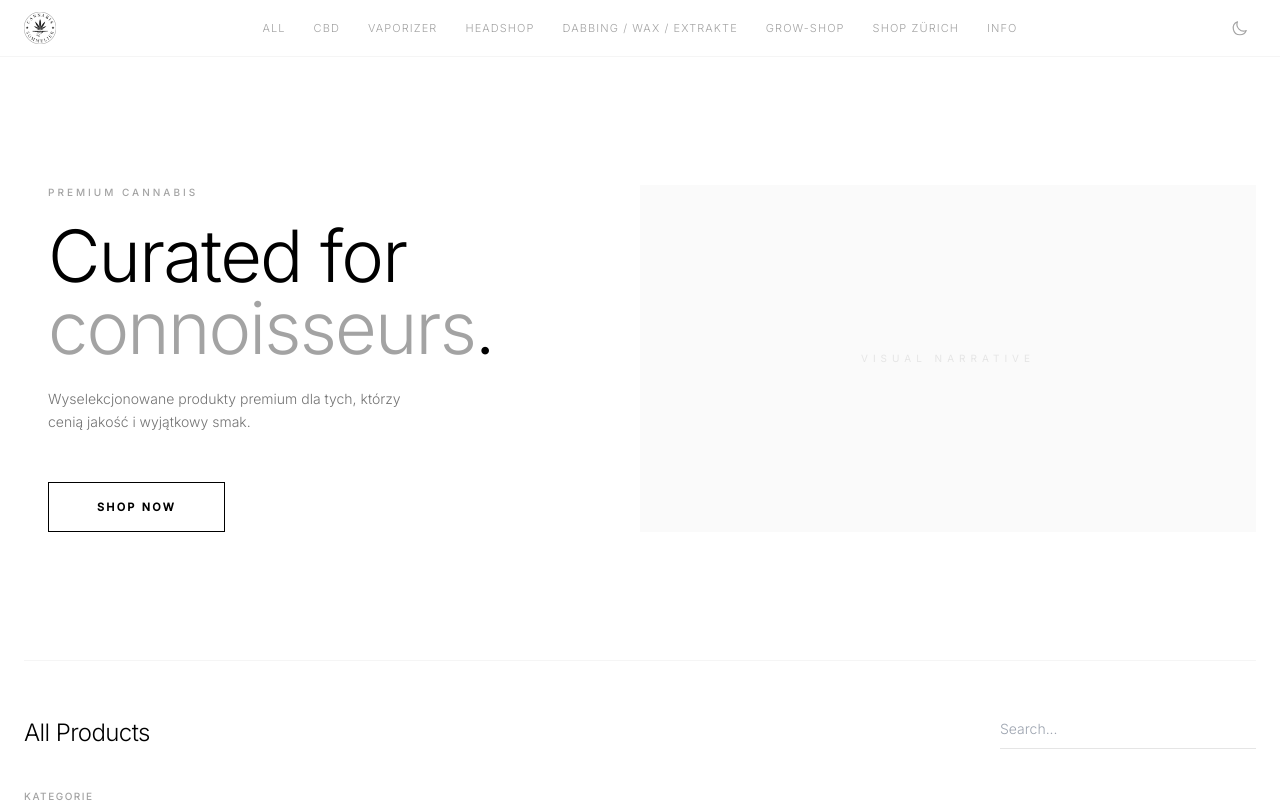
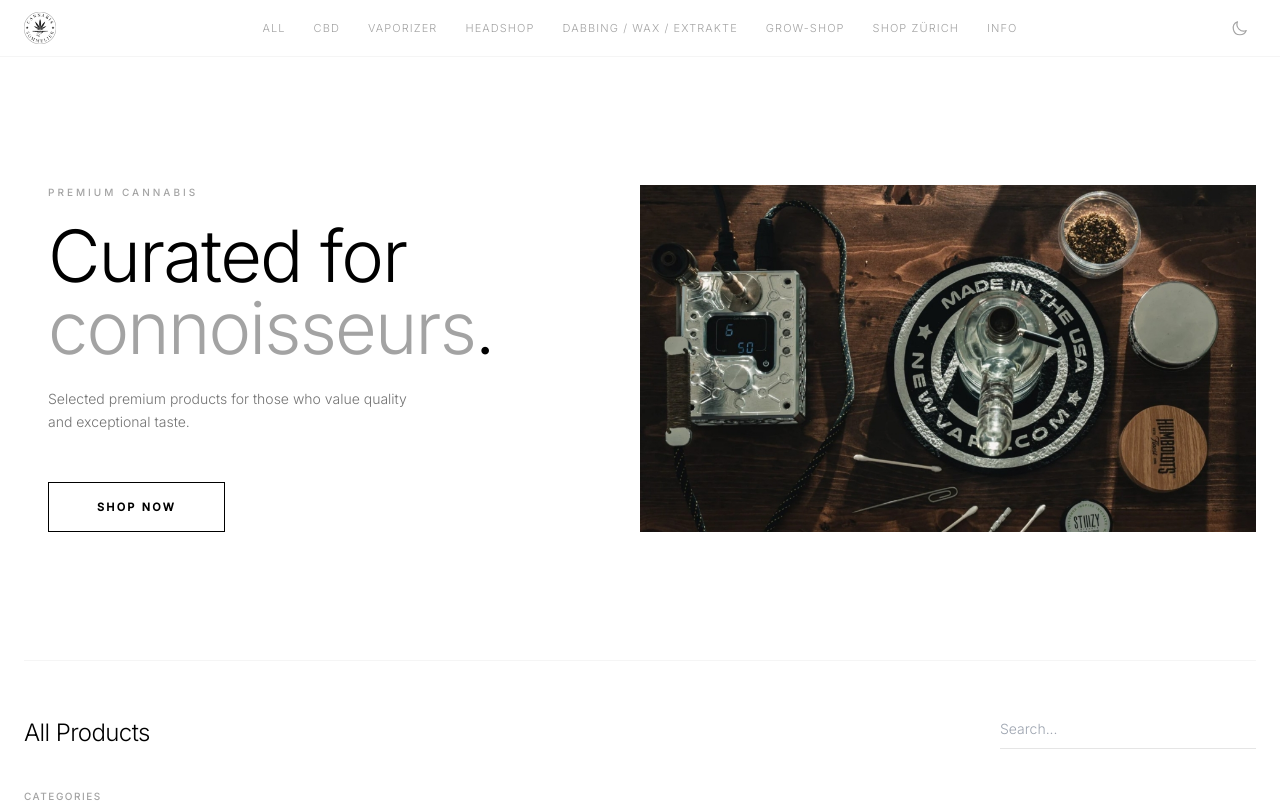
Before and after one commit to Rototypech/cannabissommelier_V3, a Next.js app: page /en in a window 1280 px wide. Shown: the top 802 px of the page. Built offline with nearby package versions, Linux system fonts and the light colour scheme.

Commit message:
Fix: Localize Hero and Sidebar, add Hero image, and implement Product page resilience

```diff
--- a/app/[locale]/page.tsx
+++ b/app/[locale]/page.tsx
@@ -122,7 +122,7 @@ export default async function HomePage({ params, searchParams }: HomeProps) {
   return (
     <>
       {/* Hero – full content width, only on main shop page without filters */}
-      {!activeCategory && !activeSearch && <Hero />}
+      {!activeCategory && !activeSearch && <Hero dict={dict} locale={locale} />}
 
       <div className="pt-12">
         {/* Header & Search */}
@@ -149,6 +149,7 @@ export default async function HomePage({ params, searchParams }: HomeProps) {
             activeSlug={activeCategory}
             locale={locale as 'en' | 'de'}
             allLabel={dict.common.all}
+            dict={dict}
           />
 
           {/* Product grid streams in while sidebar is already visible */}
--- a/app/[locale]/product/[slug]/page.tsx
+++ b/app/[locale]/product/[slug]/page.tsx
@@ -62,8 +62,33 @@ export default async function ProductPage({
   const { locale, slug } = await params;
   const dict = await getDictionary(locale as 'en' | 'de');
 
-  const data = await fetchGraphQL<ProductData>(PRODUCT_QUERY, { slug }, 60, true);
-  const product = data.product;
+  let product: Product | null = null;
+  let errorMsg: string | null = null;
+
+  try {
+    const data = await fetchGraphQL<ProductData>(PRODUCT_QUERY, { slug }, 60, true);
+    product = data.product;
+  } catch (error) {
+    errorMsg = error instanceof Error ? error.message : 'Unknown error';
+    console.error('Failed to fetch product:', errorMsg);
+  }
+
+  if (errorMsg) {
+    return (
+      <div className="flex flex-col items-center justify-center py-20 text-center">
+        <p className="mb-6 text-sm font-light text-red-500/70">
+          Unable to load product: {errorMsg}
+        </p>
+        <Link
+          href={`/${locale}/shop`}
+          className="text-xs font-light tracking-wide text-neutral-400 underline underline-offset-4 hover:text-black"
+        >
+          {dict.common.backToShop}
+        </Link>
+      </div>
+    );
+  }
+
   if (!product) notFound();
 
   const imageUrl = product.featuredImage?.node.sourceUrl ?? null;
--- a/app/[locale]/shop/page.tsx
+++ b/app/[locale]/shop/page.tsx
@@ -144,6 +144,7 @@ export default async function ShopPage({ params, searchParams }: ShopProps) {
                     activeSlug={activeCategory}
                     locale={locale as 'en' | 'de'}
                     allLabel={dict.common.all}
+                    dict={dict}
                 />
 
                 {/* Product grid streams in while sidebar is already visible */}
--- a/components/Hero.tsx
+++ b/components/Hero.tsx
@@ -1,7 +1,7 @@
-// Server Component – no interactivity needed
+import Image from 'next/image';
 import Link from 'next/link';
 
-export function Hero() {
+export function Hero({ dict, locale }: { dict: any; locale: string }) {
   return (
     <section className="relative overflow-hidden border-b border-neutral-100 py-0 transition-colors duration-300 dark:border-neutral-800">
       <div className="flex flex-col lg:flex-row lg:items-center">
@@ -12,34 +12,39 @@ export function Hero() {
           </p>
 
           <h1 className="mb-6 text-5xl font-light leading-[1.08] tracking-tight text-black transition-colors duration-300 dark:text-white md:text-6xl lg:text-[4.5rem]">
-            Curated for{' '}
-            <em className="font-light not-italic text-neutral-400 dark:text-neutral-500">
-              connoisseurs
-            </em>
+            {dict.hero.title.split(' ').map((word: string, i: number) => (
+              i === dict.hero.title.split(' ').length - 1 ? (
+                <em key={i} className="font-light not-italic text-neutral-400 dark:text-neutral-500">
+                  {word}
+                </em>
+              ) : (
+                <span key={i}>{word} </span>
+              )
+            ))}
             .
           </h1>
 
           <p className="mb-12 max-w-sm text-sm font-light leading-relaxed text-neutral-500 transition-colors duration-300 dark:text-neutral-400">
-            Wyselekcjonowane produkty premium dla tych, którzy cenią jakość
-            i&nbsp;wyjątkowy smak.
+            {dict.hero.subtitle}
           </p>
 
           <Link
-            href="/shop"
+            href={`/${locale}/shop`}
             className="inline-block border border-black px-12 py-4 text-[11px] font-bold uppercase tracking-[0.2em] text-black transition-all hover:bg-black hover:text-white dark:border-neutral-200 dark:text-neutral-200 dark:hover:bg-white dark:hover:text-black"
           >
-            Shop Now
+            {dict.hero.cta}
           </Link>
         </div>
 
-        {/* Hero Visual - Responsive Aspect Ratio */}
         <div className="relative aspect-[9/16] w-full bg-neutral-50 dark:bg-neutral-900 lg:aspect-[16/9] lg:w-1/2">
-          {/* Placeholder for Hero Image - In a real app we'd use next/image here */}
-          <div className="absolute inset-0 flex items-center justify-center">
-            <span className="text-[10px] uppercase tracking-[0.5em] text-neutral-200 dark:text-neutral-800">
-              Visual Narrative
-            </span>
-          </div>
+          <Image
+            src="/images/hero.jpg"
+            alt="Cannabis Sommelier Hero"
+            fill
+            priority
+            className="object-cover transition-opacity duration-700 hover:opacity-90"
+          />
+          <div className="absolute inset-0 bg-black/0 dark:bg-black/10" />
         </div>
       </div>
     </section>
--- a/components/SidebarFilters.tsx
+++ b/components/SidebarFilters.tsx
@@ -9,9 +9,10 @@ interface SidebarFiltersProps {
   activeSlug: string | null;
   locale: 'en' | 'de';
   allLabel: string;
+  dict: any;
 }
 
-export function SidebarFilters({ categories, activeSlug, locale, allLabel }: SidebarFiltersProps) {
+export function SidebarFilters({ categories, activeSlug, locale, allLabel, dict }: SidebarFiltersProps) {
   const router = useRouter();
   const pathname = usePathname();
   const [isOpen, setIsOpen] = useState(false);
@@ -102,7 +103,7 @@ export function SidebarFilters({ categories, activeSlug, locale, allLabel }: Sid
           aria-expanded={isOpen}
         >
           <IconFilter className="h-3.5 w-3.5" />
-          Filtry
+          {dict.common.filter}
           {activeSlug && (
             <span className="ml-0.5 h-1.5 w-1.5 rounded-full bg-black" />
           )}
@@ -118,7 +119,7 @@ export function SidebarFilters({ categories, activeSlug, locale, allLabel }: Sid
       {/* ── Desktop: sticky sidebar ── */}
       <aside className="hidden w-44 shrink-0 lg:block">
         <p className="mb-4 text-[10px] font-medium uppercase tracking-[0.15em] text-neutral-400">
-          Kategorie
+          {dict.common.categories}
         </p>
         {items}
       </aside>
--- a/dictionaries/de.json
+++ b/dictionaries/de.json
@@ -1,4 +1,9 @@
 {
+    "hero": {
+        "title": "Ausgewählt für Kenner",
+        "subtitle": "Ausgewählte Premium-Produkte für alle, die Wert auf Qualität und außergewöhnlichen Geschmack legen.",
+        "cta": "Jetzt shoppen"
+    },
     "common": {
         "all": "Alle",
         "menu": "Menü",
@@ -13,7 +18,9 @@
         "variants": "Varianten",
         "swissQuality": "Schweizer Premium-Qualität",
         "noProducts": "Keine Produkte in dieser Kategorie gefunden.",
-        "allProducts": "Alle Produkte"
+        "allProducts": "Alle Produkte",
+        "filter": "Filter",
+        "categories": "Kategorien"
     },
     "ageGate": {
         "title": "Altersprüfung",
--- a/dictionaries/en.json
+++ b/dictionaries/en.json
@@ -1,4 +1,9 @@
 {
+    "hero": {
+        "title": "Curated for connoisseurs",
+        "subtitle": "Selected premium products for those who value quality and exceptional taste.",
+        "cta": "Shop Now"
+    },
     "common": {
         "all": "All",
         "menu": "Menu",
@@ -13,7 +18,9 @@
         "variants": "Variants",
         "swissQuality": "Swiss Premium Quality",
         "noProducts": "No products found in this category.",
-        "allProducts": "All Products"
+        "allProducts": "All Products",
+        "filter": "Filter",
+        "categories": "Categories"
     },
     "ageGate": {
         "title": "Age Verification",
```
Also changed, not shown: test-graphql.js (deleted, +0 -42 lines), public/images/hero.jpg (added).
